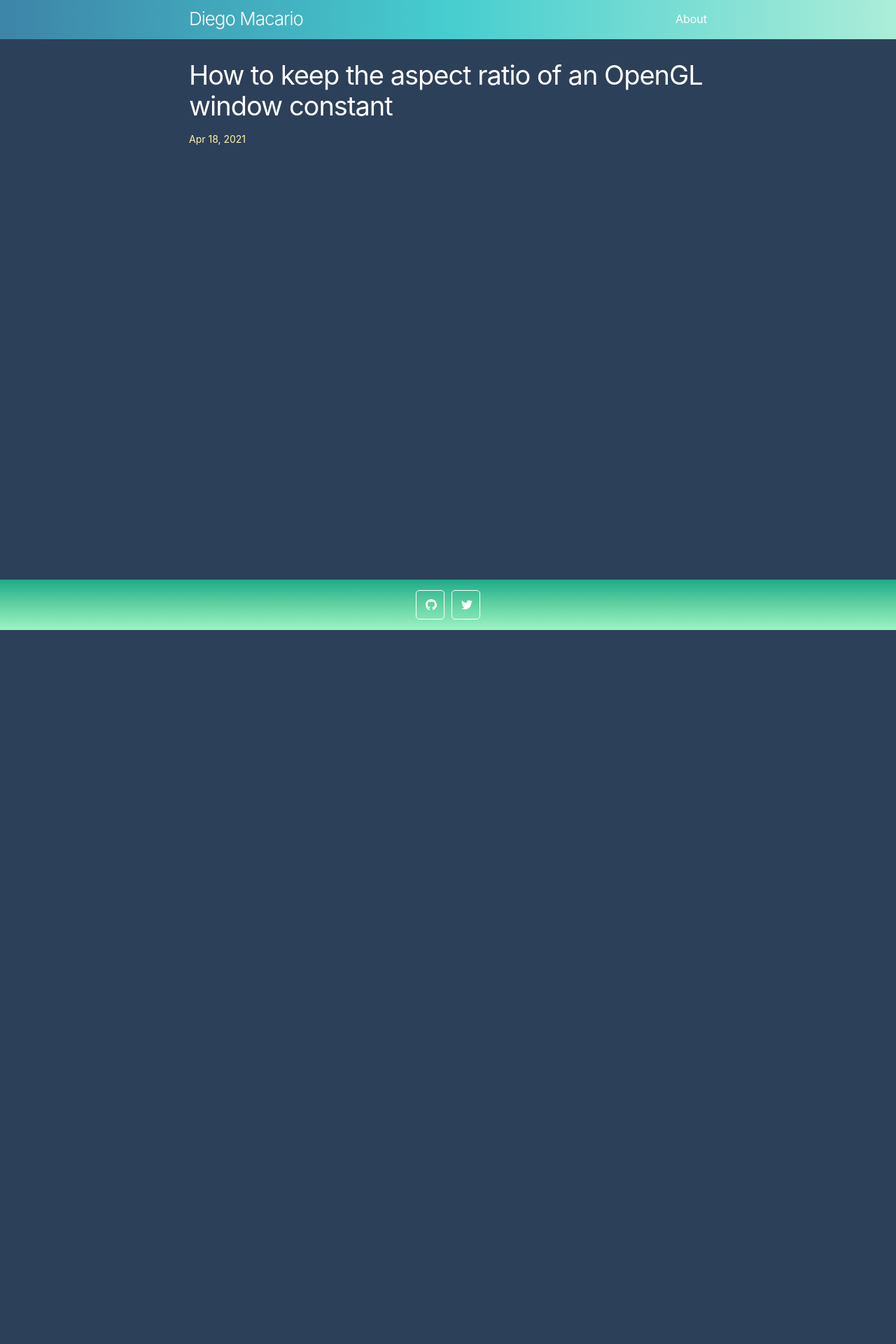
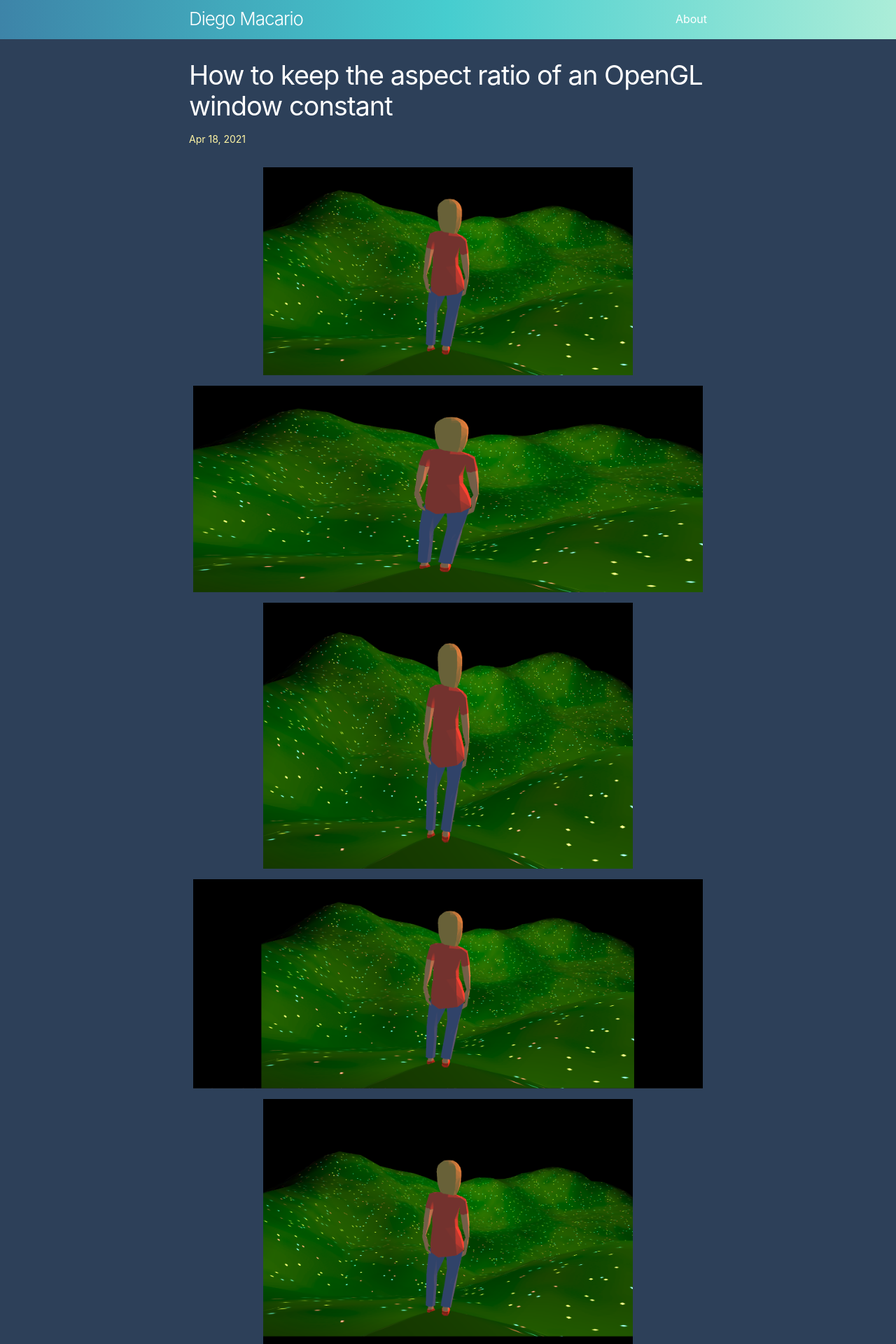
Before and after one commit to diegomacario/diegomacario.github.io, a Jekyll site: the page built from _posts/2021-04-18-how-to-keep-the-aspect-ratio-of-an-opengl-window-constant.md, in a window 1280 px wide. Shown: the top 1920 px of the page at 70% size. Built offline with Jekyll 4.4.1, drawn with Linux system fonts in a browser that asks for light colours; before the commit the page ends 900 px from its top, so only the background shows below that.

Commit message:
Add images to new article.

```diff
--- a/_posts/2021-04-18-how-to-keep-the-aspect-ratio-of-an-opengl-window-constant.md
+++ b/_posts/2021-04-18-how-to-keep-the-aspect-ratio-of-an-opengl-window-constant.md
@@ -3,3 +3,31 @@ layout: post
 title: "How to keep the aspect ratio of an OpenGL window constant"
 tags: C++ OpenGL
 ---
+
+<p align="center">
+<img src="/assets/images/constant_aspect_ratio/original_ar.PNG" alt="Original aspect ratio" width="528"/>
+</p>
+
+<p align="center">
+<img src="/assets/images/constant_aspect_ratio/bad_ar_horizontal.PNG" alt="Bad horizontal aspect ratio" width="728"/>
+</p>
+
+<p align="center">
+<img src="/assets/images/constant_aspect_ratio/bad_ar_vertical.PNG" alt="Bad vertical aspect ratio" width="528"/>
+</p>
+
+<p align="center">
+<img src="/assets/images/constant_aspect_ratio/good_ar_horizontal.PNG" alt="Good horizontal aspect ratio" width="728"/>
+</p>
+
+<p align="center">
+<img src="/assets/images/constant_aspect_ratio/good_ar_vertical.PNG" alt="Good vertical aspect ratio" width="528"/>
+</p>
+
+<p align="center">
+<img src="/assets/images/constant_aspect_ratio/good_ar_all_blue.PNG" alt="Good horizontal aspect ratio with blue bars" width="728"/>
+</p>
+
+<p align="center">
+<img src="/assets/images/constant_aspect_ratio/good_ar_blue_and_black.PNG" alt="Good horizontal aspect ratio with black bars" width="728"/>
+</p>
```
Also changed, not shown: assets/images/constant_aspect_ratio/bad_ar_horizontal.PNG (added), assets/images/constant_aspect_ratio/bad_ar_vertical.PNG (added), assets/images/constant_aspect_ratio/good_ar_all_blue.PNG (added), assets/images/constant_aspect_ratio/good_ar_blue_and_black.PNG (added), assets/images/constant_aspect_ratio/good_ar_horizontal.PNG (added), assets/images/constant_aspect_ratio/good_ar_vertical.PNG (added), assets/images/constant_aspect_ratio/original_ar.PNG (added).
